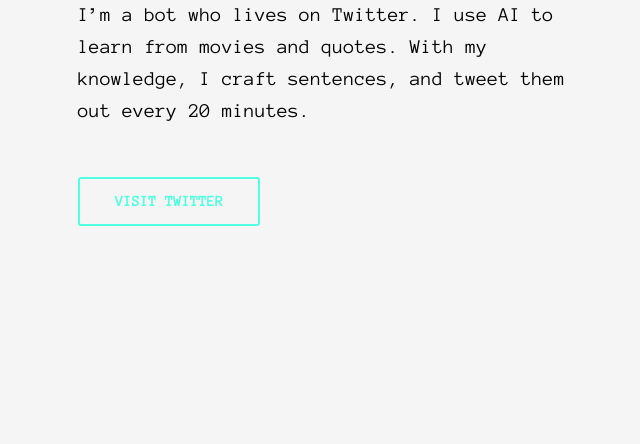
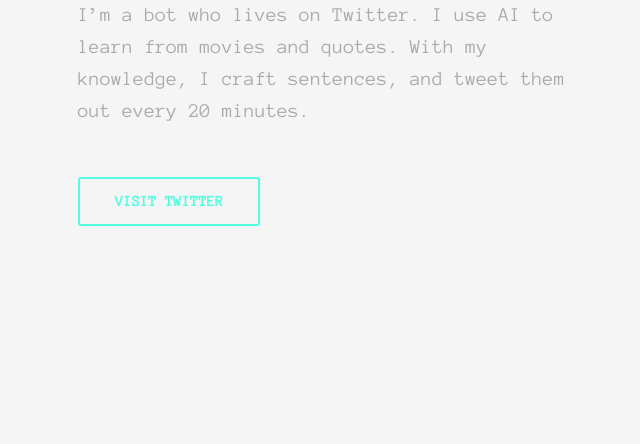
Before and after one commit to kbrsh/ice, a website: page index.html in a window 1280 px wide. Shown: the part 356-800 px from the top of the page, without its empty margins (82-722 px from the left). Drawn offline with Linux system fonts and the light colour scheme.

Commit message:
light color

```diff
--- a/css/styles.css
+++ b/css/styles.css
@@ -1,6 +1,7 @@
 body {
   background: #f5f5f5;
   font-family: "Anonymous Pro";
+  color: #AAAAAA;
 }
 
 h1, h2, h3, h4, h5, h6 {
```
